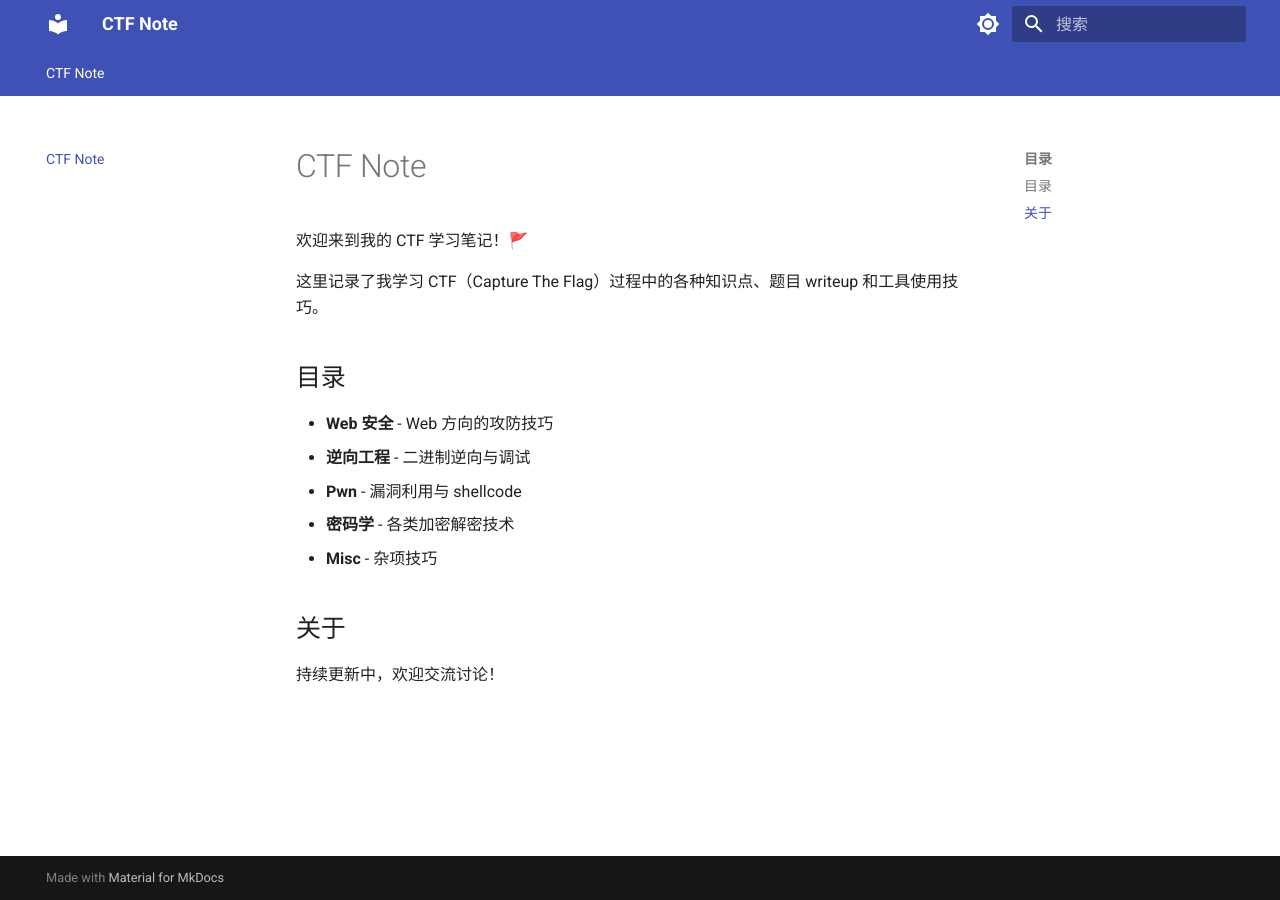
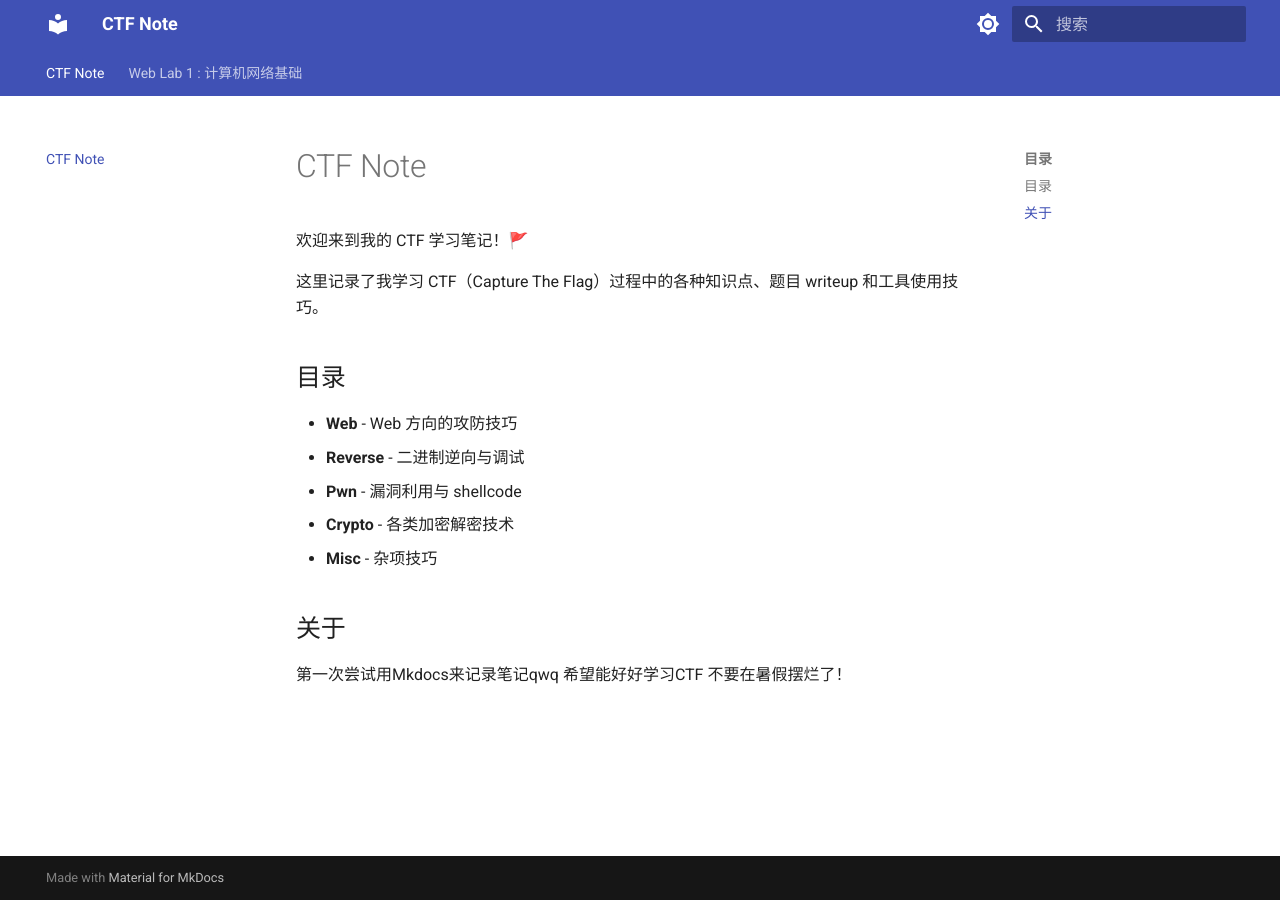
Before and after one commit to Jiuchengovo/Jiuchengovo.github.io, an MkDocs documentation site: the page built from docs/index.md, in a window 1280 px wide. Built offline with MkDocs 1.6.1 and Material for MkDocs 9.7.7, drawn with Linux system fonts in a browser that asks for light colours; some of the changed lines change nothing that is shown.

Commit message:
docs: add Web Lab1 note & update index navigation

````diff
--- /dev/null
+++ b/docs/Web_Lab1.md
@@ -0,0 +1,57 @@
+# Web Lab 1 : 计算机网络基础
+
+## 网络基础
+
+- 先看一个例子👇
+``` plaintext
+PS C:\Users\18096\Desktop> nslookup www.zju.edu.cn
+Server:  UnKnown
+Address:  10.10.0.*
+
+Non-authoritative answer:
+Name:    www.zju.edu.cn
+Address:  10.203.4.*
+
+PS C:\Users\18096\Desktop> nslookup www.zju.edu.cn
+Server:  UnKnown
+Address:  10.161.220.*
+
+Non-authoritative answer:
+Name:    www.zju.edu.cn.queniusa.com
+Addresses:  2409:8c34:4400:1000:43::11
+          2409:8c34:4400:1000:43::10
+          112.48.*.51
+          112.48.*.52
+          112.48.*.53
+          112.48.*.54
+          112.48.*.55
+          112.48.*.56
+          112.48.*.57
+          112.48.*.50
+Aliases:  www.zju.edu.cn
+          www.zju.edu.cn.w.cdngslb.com
+```
+### 为什么会出现这种区别？
+#### 了解一些知识
+1. 网络层：IP地址，子网掩码，路由
+- IP 设备唯一的数字地址
+- 子网掩码 分割IP这串长数字，区别网络地址or主机地址
+- 路由 决定数据包如何在不同网络之间传输（规划路线）
+
+2. 应用层：DNS和域名解析 HTTP/HTTPS协议
+- DNS(域名系统) 将人类可读的域名转换为IP地址，以便于计算机定位特定的服务器
+- 域名解析：本地DNS缓存（如果没有） -> 请求DNS服务器
+- HTTP：请求 + 响应结构 请求包括请求方法/请求URL/请求头/请求体 响应包括状态码/响应头/响应体
+- HTTPS：HTTP的加密版本，通过加密数据传输/身份验证/数据完整性检验保护数据
+
+3. 传输层：端口 TCP/UDP
+- 端口：“计算机上的门”，通向不同的应用程序或服务
+- TCP是面向连接的，可靠性高，适用于需要可靠数据传输的应用
+- UDP是面向无连接的，传输速度快，适用于实时性要求较高的应用
+
+4. 网络接口层：信号具体的传输方式？（这个不太理解 后续补上）
+
+#### 所以我们可以这样解释
+> 在局域网环境下，由内网 DNS 服务器（10.10.0.x）直接解析出浙大核心服务器的内网私有 IP（10.203.4.x）。
+> 在切换为公网蜂窝流量后，网络接口层发生改变，电脑向公网 DNS（10.161.220.x）发起请求。结果触发了域名别名（Aliases）机制，指向了 CDN 广域网负载均衡系统，最终返回了 10 个用于分流的公网 IPv4（112.48.x.x）及 IPv6 地址。
+> 值得注意的是，流量状态下最终返回的公网IPV4不同时间完全不同（动态机制）
--- a/docs/index.md
+++ b/docs/index.md
@@ -6,12 +6,12 @@
 
 ## 目录
 
-- **Web 安全** - Web 方向的攻防技巧
-- **逆向工程** - 二进制逆向与调试
+- **Web** - Web 方向的攻防技巧
+- **Reverse** - 二进制逆向与调试
 - **Pwn** - 漏洞利用与 shellcode
-- **密码学** - 各类加密解密技术
+- **Crypto** - 各类加密解密技术
 - **Misc** - 杂项技巧
 
 ## 关于
 
-持续更新中，欢迎交流讨论！
+第一次尝试用Mkdocs来记录笔记qwq 希望能好好学习CTF 不要在暑假摆烂了！
````
